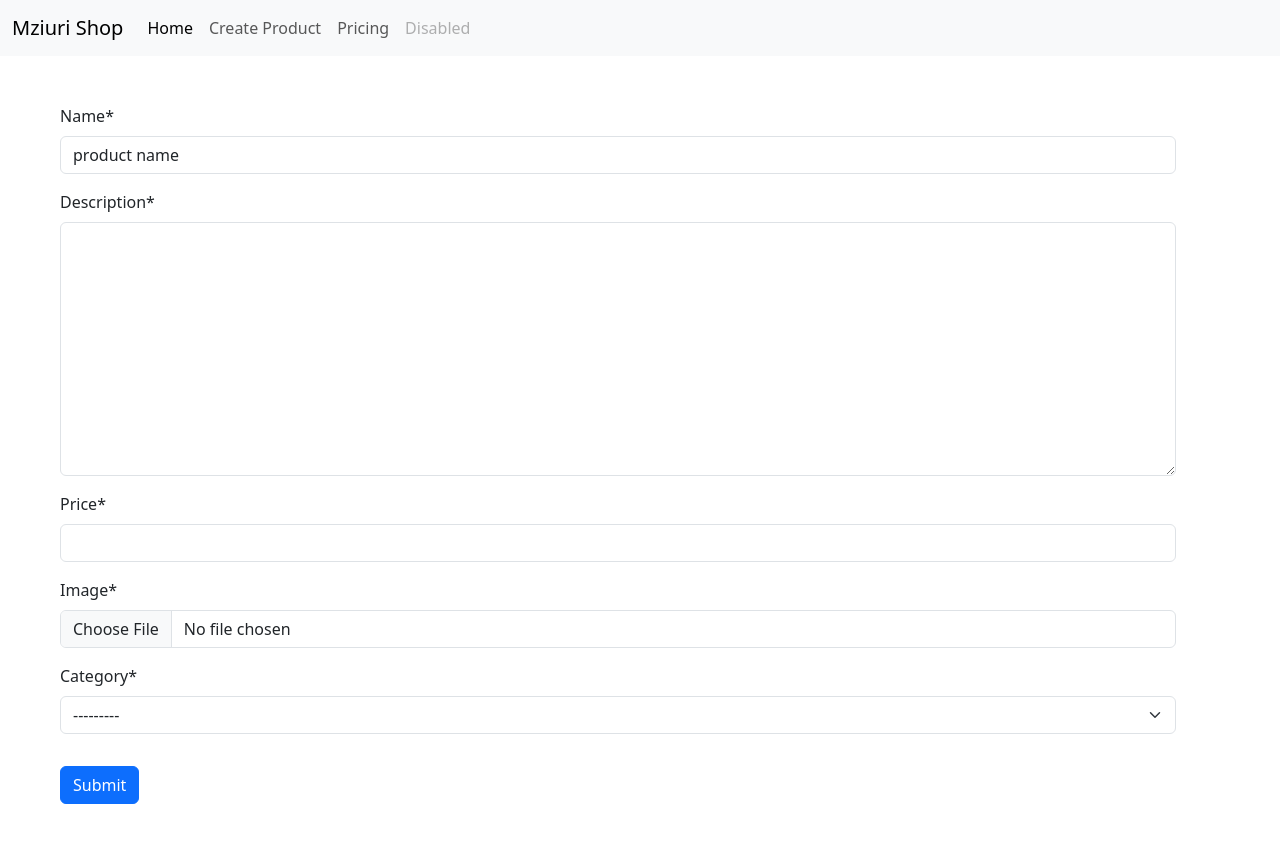
After one commit to GigiMZ/mziuri_shop, a Django app: page /create_product/ in a window 1280 px wide. The commit adds this page. Run offline with Django 5.2, Linux system fonts and the light colour scheme; data comes from the database, SQL or seed files in the repository; both versions use the stored data as it was after the commit; some libraries are stand-ins or nearby versions.

Commit message:
added image uploader

```diff
--- /dev/null
+++ b/mziuri_shop/products/forms.py
@@ -0,0 +1,12 @@
+from django.forms import ModelForm
+from .models import Product
+
+
+class ProductForm(ModelForm):
+    class Meta:
+        model = Product
+        fields = ['name',
+                  'description',
+                  'price',
+                  'image',
+                  'category']
--- a/mziuri_shop/products/models.py
+++ b/mziuri_shop/products/models.py
@@ -1,5 +1,5 @@
 from django.db import models
-
+from datetime import datetime
 
 class Category(models.Model):
     name = models.CharField(max_length=150)
@@ -12,10 +12,11 @@ class Product(models.Model):
     name = models.CharField(max_length=150, default='product name')
     description = models.TextField(default='')
     price = models.DecimalField(max_digits=10, decimal_places=2)
-    create_date = models.DateTimeField(auto_now_add=True)
+    create_date = models.DateTimeField(default=datetime.now)
     write_time = models.DateTimeField(auto_now=True)
-    views = models.PositiveIntegerField()
+    views = models.PositiveIntegerField(default=0)
     category = models.ForeignKey(Category, on_delete=models.SET_NULL, null=True, related_name='products')
+    image = models.ImageField(upload_to='products/', default='default.jpg')
 
     def __str__(self):
         return self.name
--- a/mziuri_shop/products/templates/base.html
+++ b/mziuri_shop/products/templates/base.html
@@ -19,7 +19,7 @@
                     <a class="nav-link active" aria-current="page" href="{% url 'home' %}">Home</a>
                 </li>
                 <li class="nav-item">
-          <a class="nav-link" href="#">Features</a>
+                    <a class="nav-link" href="{% url 'create_product' %}">Create Product</a>
                 </li>
                 <li class="nav-item">
                     <a class="nav-link" href="#">Pricing</a>
@@ -32,6 +32,13 @@
     </div>
 </nav>
 <div class="container m-5">
+    {% if messages %}
+    <ul class="messages">
+        {% for message in messages %}
+        <li {% if message.tags %} class="alert alert-{{ message.tags }}"{% endif %}>{{ message }}</li>
+        {% endfor %}
+    </ul>
+    {% endif %}
     {% block content %}
     {% endblock %}
 </div>
--- a/mziuri_shop/products/templates/home.html
+++ b/mziuri_shop/products/templates/home.html
@@ -45,7 +45,7 @@
     {% for product in products %}
     <div class="col">
         <div class="card" style="width: 18rem;">
-            <img src="https://cdn-icons-png.flaticon.com/512/7274/7274757.png" class="card-img-top" alt="package">
+            <img src="{{ product.image.url }}" class="card-img-top" alt="package">
             <div class="card-body">
                 <h5 class="card-title">{{product.name}}</h5>
                 <p class="card-text fw-bold">{{ product.price }}</p>
--- /dev/null
+++ b/mziuri_shop/products/templates/product_form.html
@@ -0,0 +1,11 @@
+{% extends 'base.html' %}
+{%load crispy_forms_tags %}
+
+
+{% block content %}
+  <form method="post" enctype="multipart/form-data">
+    {% csrf_token %}
+    {{ form|crispy }}
+    <button type="submit" class="btn btn-primary mt-3">Submit</button>
+  </form>
+{% endblock %}
--- a/mziuri_shop/products/urls.py
+++ b/mziuri_shop/products/urls.py
@@ -19,5 +19,12 @@ from . import views
 
 urlpatterns = [
     path('', views.home, name='home'),
-    path('product/<int:pk>', views.product_detail, name='product_detail')
+    path('product/<int:pk>', views.product_detail, name='product_detail'),
+    path('create_product/', views.create_product, name='create_product')
 ]
+
+from django.conf import settings
+from django.conf.urls.static import static
+if settings.DEBUG:
+        urlpatterns += static(settings.MEDIA_URL,
+                              document_root=settings.MEDIA_ROOT)
--- a/mziuri_shop/products/views.py
+++ b/mziuri_shop/products/views.py
@@ -1,4 +1,7 @@
-from django.shortcuts import render, get_object_or_404
+from django.shortcuts import render, get_object_or_404, redirect
+from django.contrib import messages
+
+from .forms import ProductForm
 from .models import Product, Category
 
 
@@ -32,3 +35,14 @@ def product_detail(request, pk):
     product = get_object_or_404(Product, pk=pk)
 
     return render(request, 'product.html', {'product': product})
+
+
+def create_product(request):
+    form = ProductForm()
+    if request.method == "POST":
+        form = ProductForm(request.POST,  request.FILES)
+        if form.is_valid():
+            form.save()
+            messages.add_message(request, messages.SUCCESS, 'Your product was uploaded successfully.')
+            return redirect('home')
+    return render(request, 'product_form.html', {'form':form})
```
Also changed, not shown: mziuri_shop/mziuri_app/settings.py (+8 -1 lines), mziuri_shop/db.sqlite3, mziuri_shop/media/default.jpg (renamed from mziuri_shop/products/templates/package.png), mziuri_shop/media/products/Enemy.png (added), mziuri_shop/media/products/aa.PNG (added), mziuri_shop/products/migrations/0003_alter_product_views.py (added), mziuri_shop/products/migrations/0004_alter_product_create_date.py (added), mziuri_shop/products/migrations/0005_product_image.py (added), mziuri_shop/products/migrations/0006_alter_product_image.py (added). Lines whose indentation alone changed are shown as unchanged.
